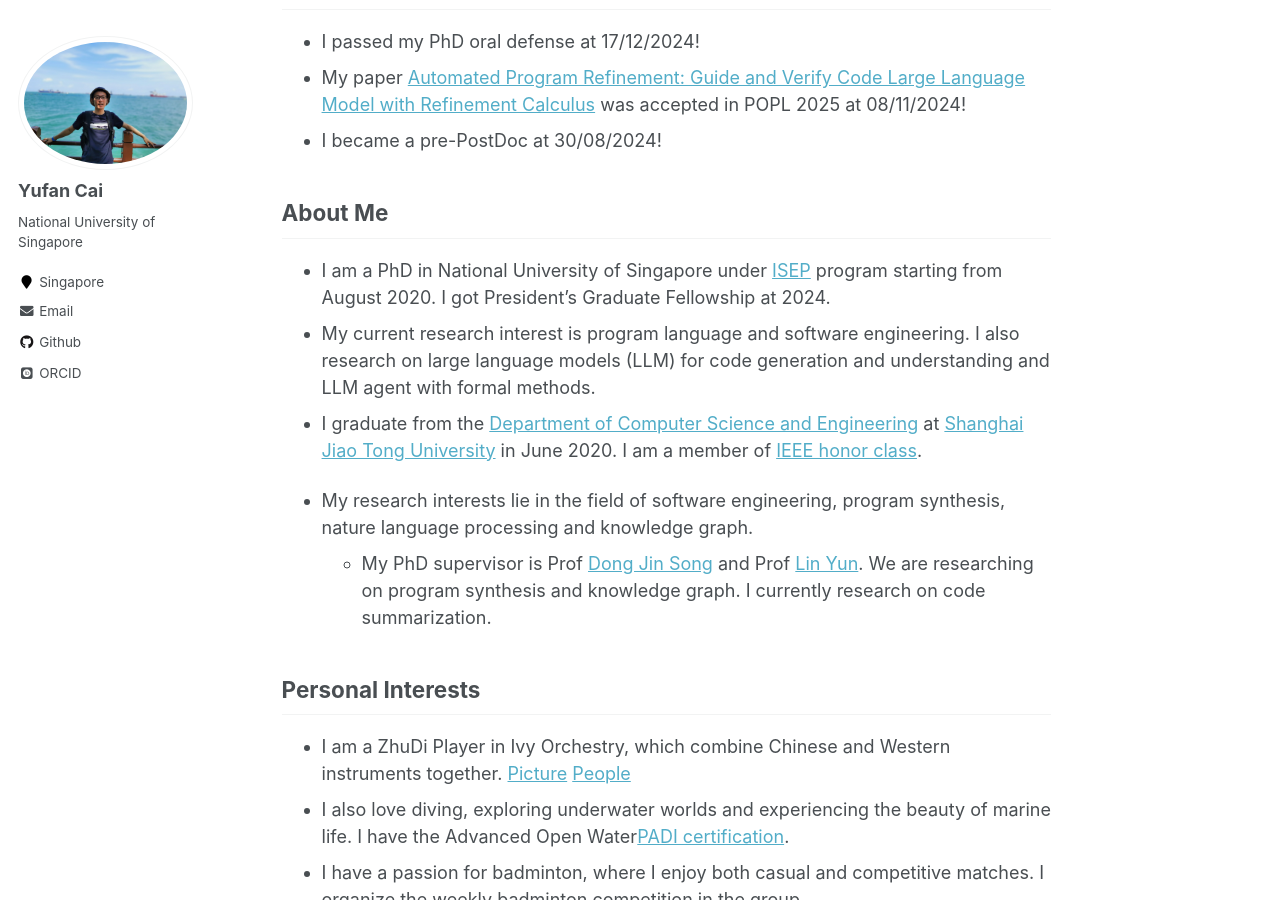
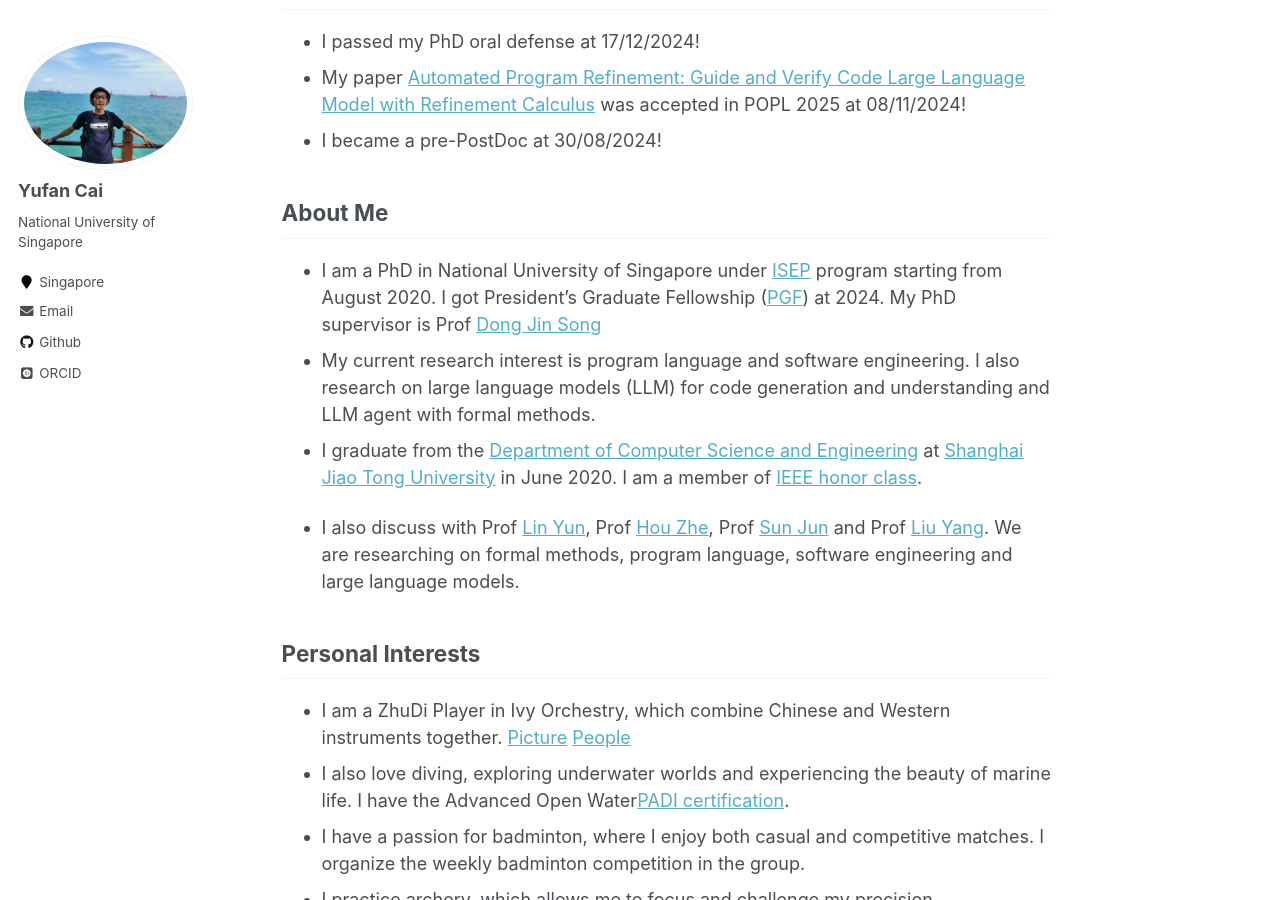
Before and after one commit to CaiYufan-NUS/caiyufan-nus.github.io, a Jekyll site: the page built from _pages/about.md, in a window 1280 px wide and 900 px high, scrolled down 234 px. Built offline with Jekyll 4.4.1, drawn with Linux system fonts in a browser that asks for light colours; some web fonts are replaced.

Commit message:
Customize academic website

```diff
--- a/_pages/about.md
+++ b/_pages/about.md
@@ -13,12 +13,11 @@ redirect_from:
 - I became a pre-PostDoc at 30/08/2024!
 
 ## About Me
-* I am a PhD in National University of Singapore under [ISEP](https://isep.nus.edu.sg/) program starting from August 2020. I got President's Graduate Fellowship at 2024.
+* I am a PhD in National University of Singapore under [ISEP](https://isep.nus.edu.sg/) program starting from August 2020. I got President's Graduate Fellowship ([PGF](https://nusgs.nus.edu.sg/scholarships/presidents-graduate-fellowship)) at 2024. My PhD supervisor is Prof [Dong Jin Song](https://www.comp.nus.edu.sg/~dongjs/)
 * My current research interest is program language and software engineering. I also research on large language models (LLM) for code generation and understanding and LLM agent with formal methods.
 * I graduate from the [Department of Computer Science and Engineering](http://www.cs.sjtu.edu.cn/index.aspx) at [Shanghai Jiao Tong University](https://www.sjtu.edu.cn/) in June 2020. I am a member of [IEEE honor class](http://english.seiee.sjtu.edu.cn/english/info/8338.htm).
 
-* My research interests lie in the field of software engineering, program synthesis, nature language processing and knowledge graph.
-  * My PhD supervisor is Prof [Dong Jin Song](https://www.comp.nus.edu.sg/~dongjs/) and Prof [Lin Yun](http://linyun.info/). We are researching on program synthesis and knowledge graph. I currently research on code summarization.
+* I also discuss with Prof [Lin Yun](http://linyun.info/), Prof [Hou Zhe](https://zhehou.github.io/), Prof [Sun Jun](https://sunjun.site/research/) and Prof [Liu Yang](https://personal.ntu.edu.sg/yangliu/). We are researching on formal methods, program language, software engineering and large language models.
 
 ## Personal Interests
 - I am a ZhuDi Player in Ivy Orchestry, which combine Chinese and Western instruments together. [Picture](https://caiyufan-nus.github.io/files/music.jpg) [People](https://caiyufan-nus.github.io/files/orchestra.jpg)
```
Also changed, not shown: _pages/cv.md (+4 -5 lines).
